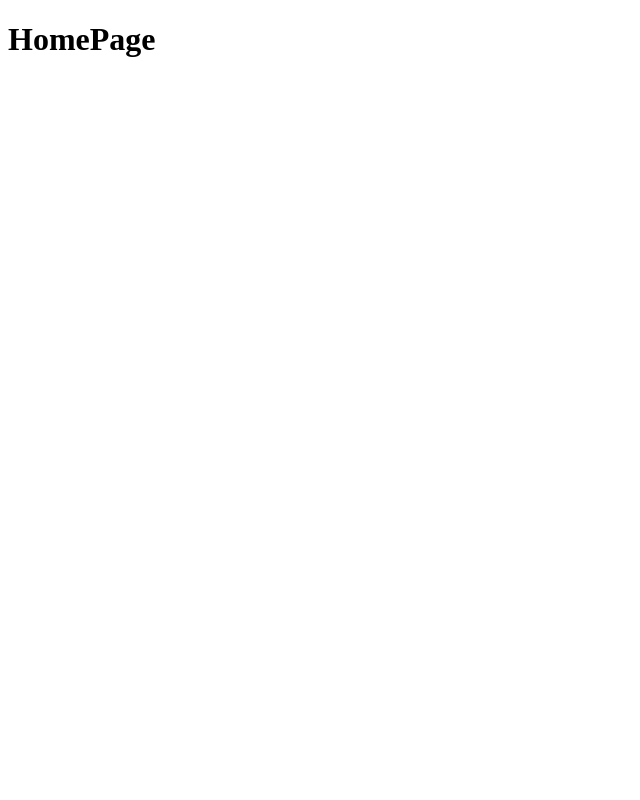
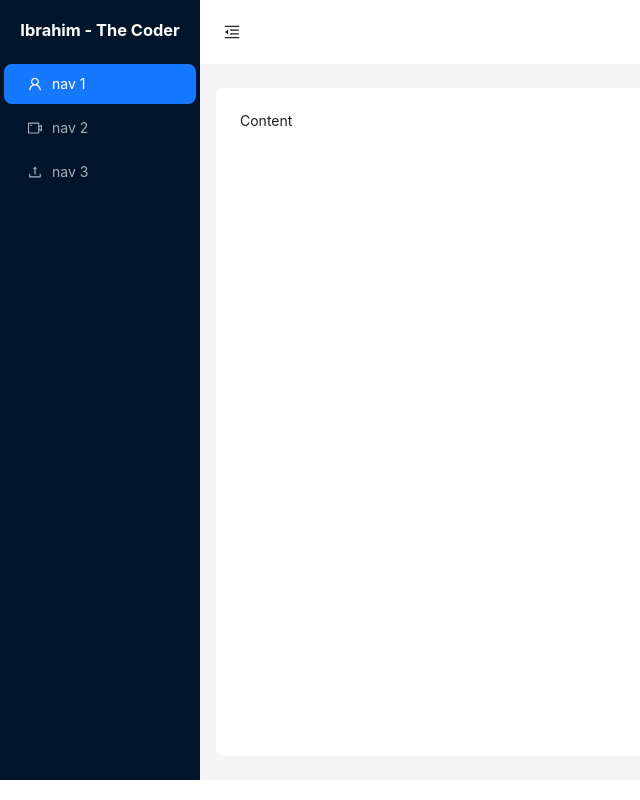
Before and after one commit to IbrahimGazi2022/POS-APP-MERN-STACK, a React (Vite) app in the folder client/: page /home in a window 1280 px wide. Shown: the whole page, without its empty margins (0-640 px from the left). Built offline with nearby package versions, Linux system fonts and the light colour scheme.

Commit message:
Complete Main Layout

```diff
--- /dev/null
+++ b/client/src/components/MainLayout.jsx
@@ -0,0 +1,77 @@
+import React, { useState } from 'react';
+import {
+  MenuFoldOutlined,
+  MenuUnfoldOutlined,
+  UploadOutlined,
+  UserOutlined,
+  VideoCameraOutlined,
+} from '@ant-design/icons';
+import { Button, Layout, Menu, theme } from 'antd';
+const { Header, Sider, Content } = Layout;
+const MainLayout = () => {
+  const [collapsed, setCollapsed] = useState(false);
+  const {
+    token: { colorBgContainer, borderRadiusLG },
+  } = theme.useToken();
+  return (
+    <Layout>
+      <Sider trigger={null} collapsible collapsed={collapsed}>
+        <div className="demo-logo-vertical" />
+        <h3 className="title">Ibrahim - The Coder</h3>
+        <Menu
+          theme="dark"
+          mode="inline"
+          defaultSelectedKeys={['1']}
+          items={[
+            {
+              key: '1',
+              icon: <UserOutlined />,
+              label: 'nav 1',
+            },
+            {
+              key: '2',
+              icon: <VideoCameraOutlined />,
+              label: 'nav 2',
+            },
+            {
+              key: '3',
+              icon: <UploadOutlined />,
+              label: 'nav 3',
+            },
+          ]}
+        />
+      </Sider>
+      <Layout>
+        <Header
+          style={{
+            padding: 0,
+            background: colorBgContainer,
+          }}
+        >
+          <Button
+            type="text"
+            icon={collapsed ? <MenuUnfoldOutlined /> : <MenuFoldOutlined />}
+            onClick={() => setCollapsed(!collapsed)}
+            style={{
+              fontSize: '16px',
+              width: 64,
+              height: 64,
+            }}
+          />
+        </Header>
+        <Content
+          style={{
+            margin: '24px 16px',
+            padding: 24,
+            minHeight: 280,
+            background: colorBgContainer,
+            borderRadius: borderRadiusLG,
+          }}
+        >
+          Content
+        </Content>
+      </Layout>
+    </Layout>
+  );
+};
+export default MainLayout;
--- a/client/src/index.css
+++ b/client/src/index.css
@@ -0,0 +1,13 @@
+* {
+    margin: 0;
+}
+
+.ant-layout-sider-children {
+    height: 97.5vh !important;
+}
+
+.title {
+    color: white;
+    text-align: center;
+    padding: 20px;
+}
--- a/client/src/pages/HomePage.jsx
+++ b/client/src/pages/HomePage.jsx
@@ -1,10 +1,10 @@
-import React from 'react'
+import MainLayout from "../components/MainLayout"
 
 const HomePage = () => {
   return (
-    <div>
+    <MainLayout>
       <h1>HomePage</h1>
-    </div>
+    </MainLayout>
   )
 }
 
```
